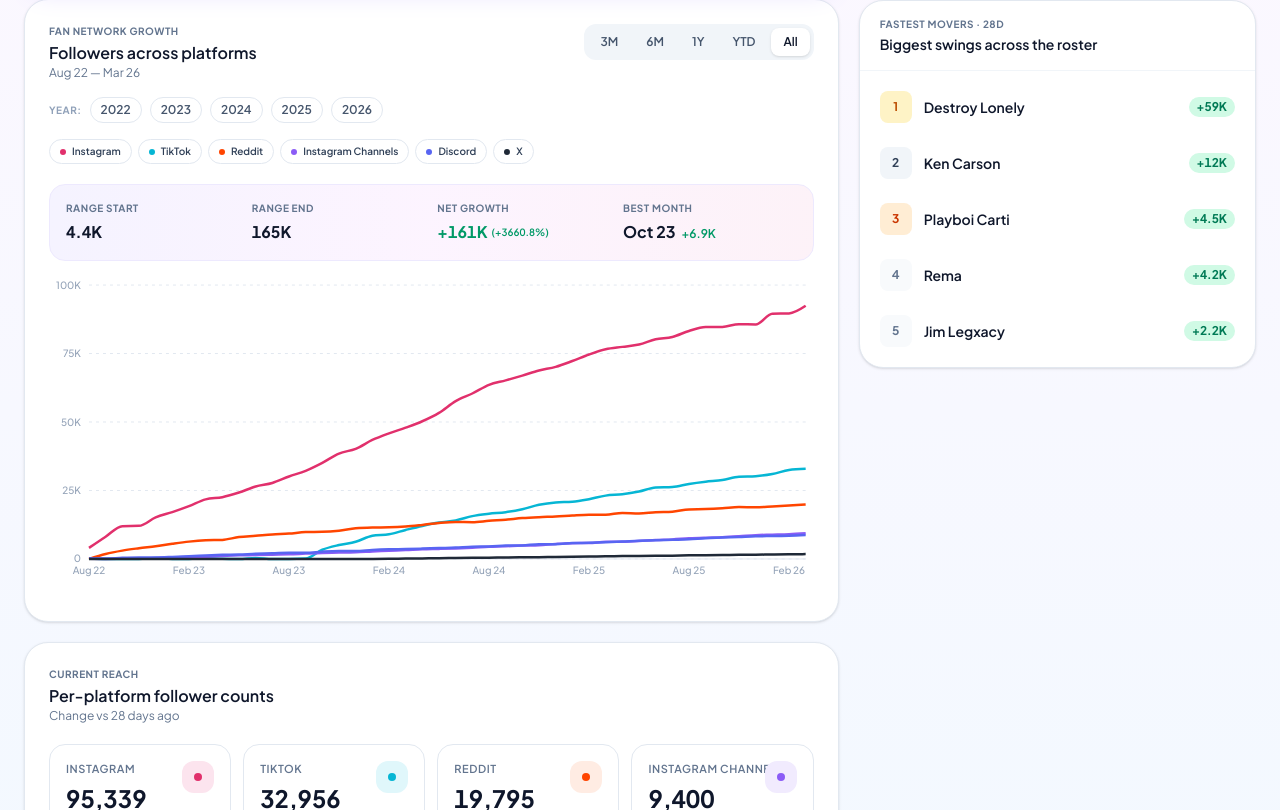
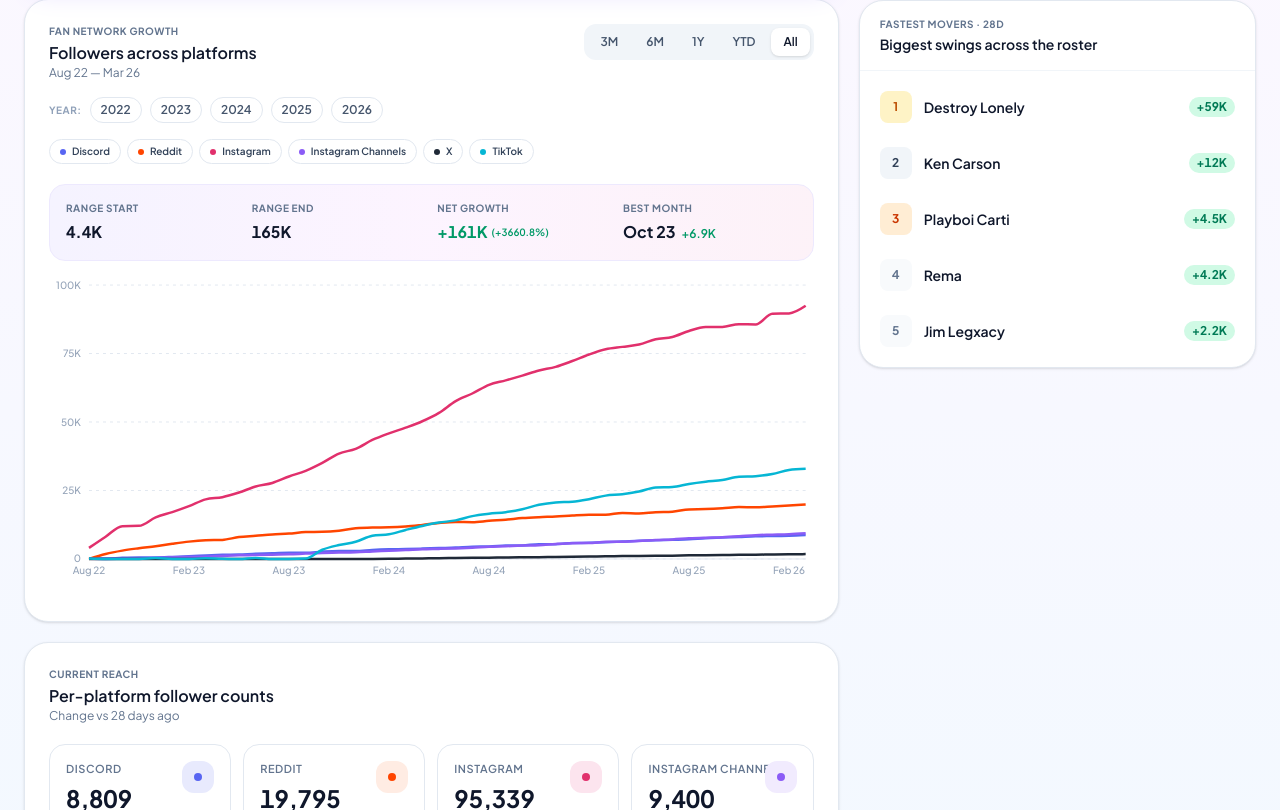
Before and after one commit to smudgymute2q/Fan-Community-Dashboard, a React (Vite) app: page / in a window 1280 px wide. Shown: the part 410-1220 px from the top of the page. Built offline with nearby package versions, Linux system fonts and the light colour scheme.

Commit message:
Fix platform order to Discord, Reddit, Instagram, IG Channels, X, X Communities, TikTok

```diff
--- a/src/FanDashboard.tsx
+++ b/src/FanDashboard.tsx
@@ -351,7 +351,8 @@ export default function FanDashboard() {
     }
     return { startTotal, endTotal, net, pct, bestMonth, bestGain };
   }, [history, artist]);
-  const orderedPlats = [...Object.keys(artist.platforms)].sort((a, b) => artist.platforms[b].value - artist.platforms[a].value);
+  const PLAT_ORDER = ["Discord", "Reddit", "Instagram", "Instagram Channels", "X", "X Communities", "TikTok"];
+  const orderedPlats = PLAT_ORDER.filter((p) => artist.platforms[p] !== undefined);
 
   const togglePlat = (p) => {
     const next = new Set(hiddenPlats);
```
